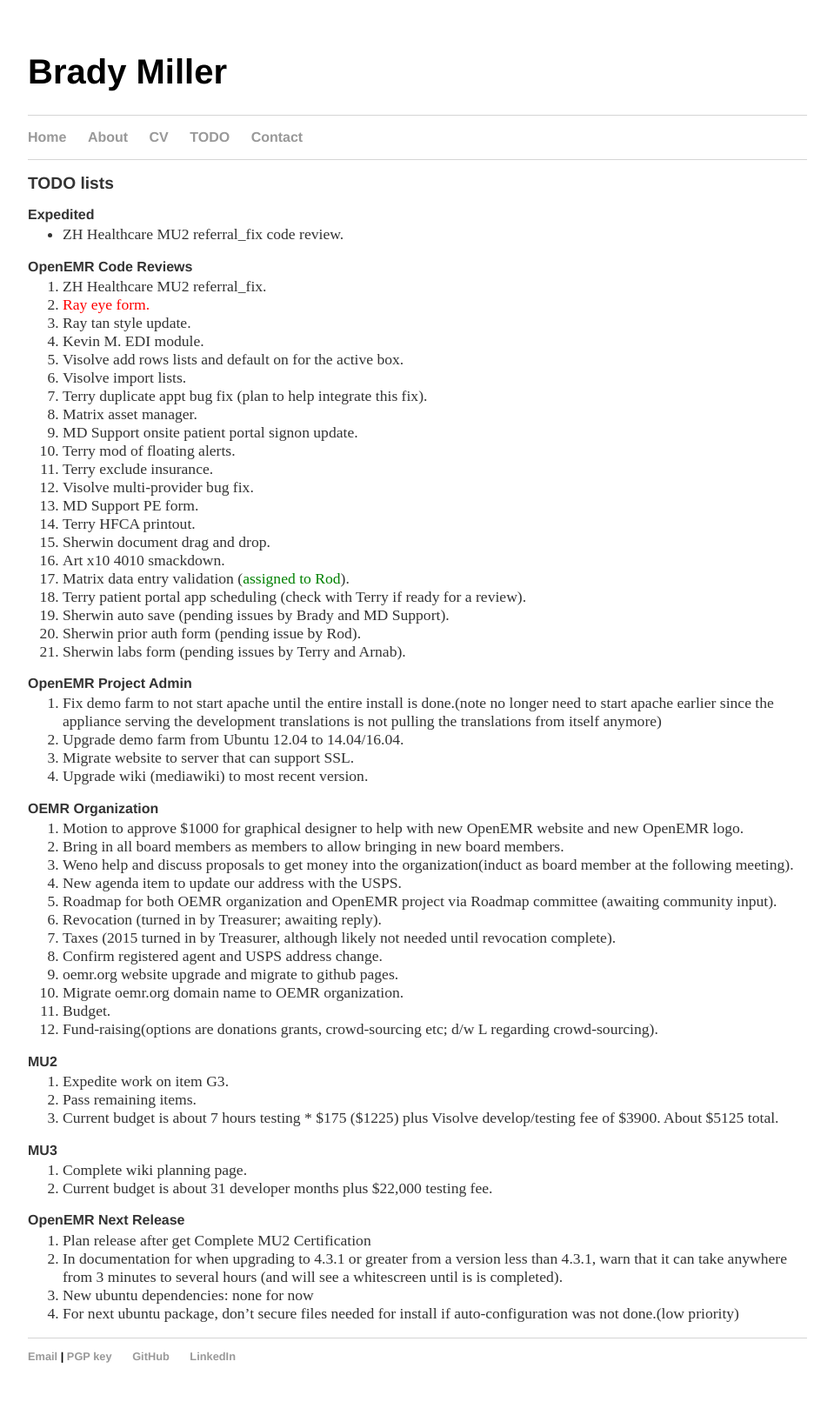
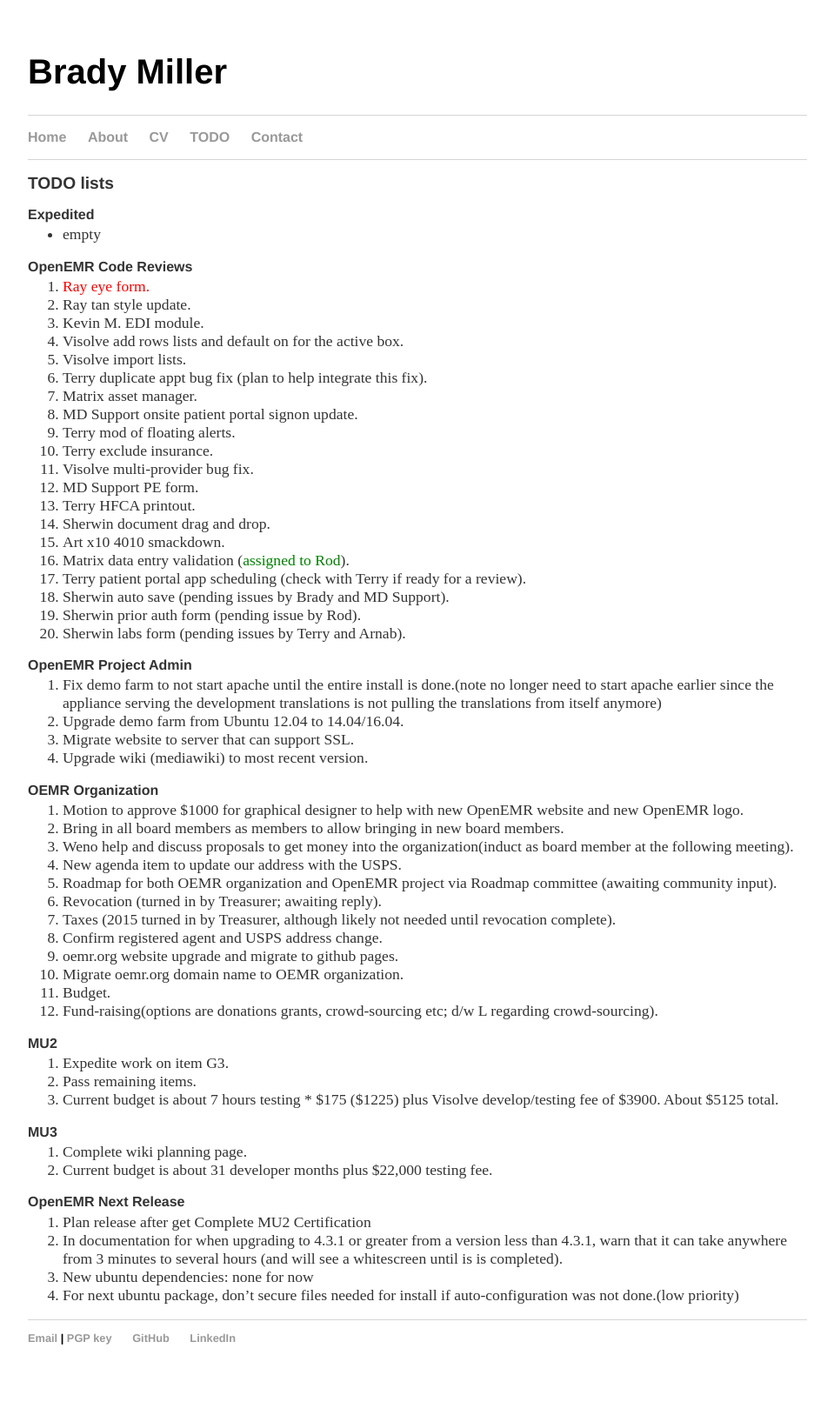
Before and after one commit to bradymiller/bradymiller.github.io, a Jekyll site: the page built from todo/index.md, in a window 1280 px wide. Shown: the whole page at 87% size, without its empty margins (160-1119 px from the left). Built offline with Jekyll 4.4.1, drawn with Linux system fonts in a browser that asks for light colours; after the commit the page ends 1606 px from its top, so only the background shows below that.

Commit message:
Update todo list

```diff
--- a/todo/index.md
+++ b/todo/index.md
@@ -4,10 +4,9 @@
 ## TODO lists
 
 ### Expedited
-* ZH Healthcare MU2 referral_fix code review.
+* empty
 
 ### OpenEMR Code Reviews
-1. ZH Healthcare MU2 referral_fix.
 1. <span style="color: red">Ray eye form.</span>
 1. Ray tan style update.
 1. Kevin M. EDI module.
```
